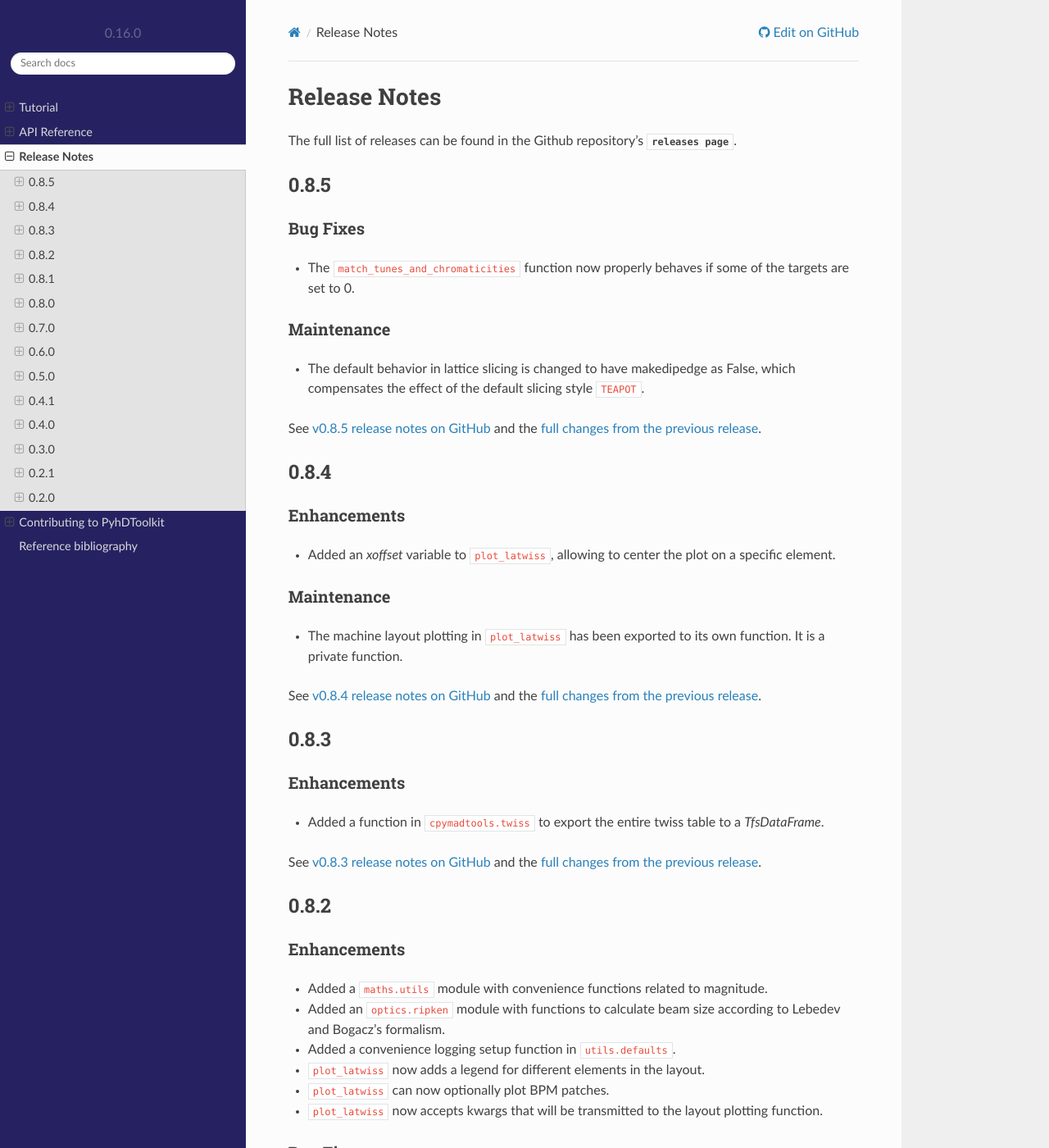
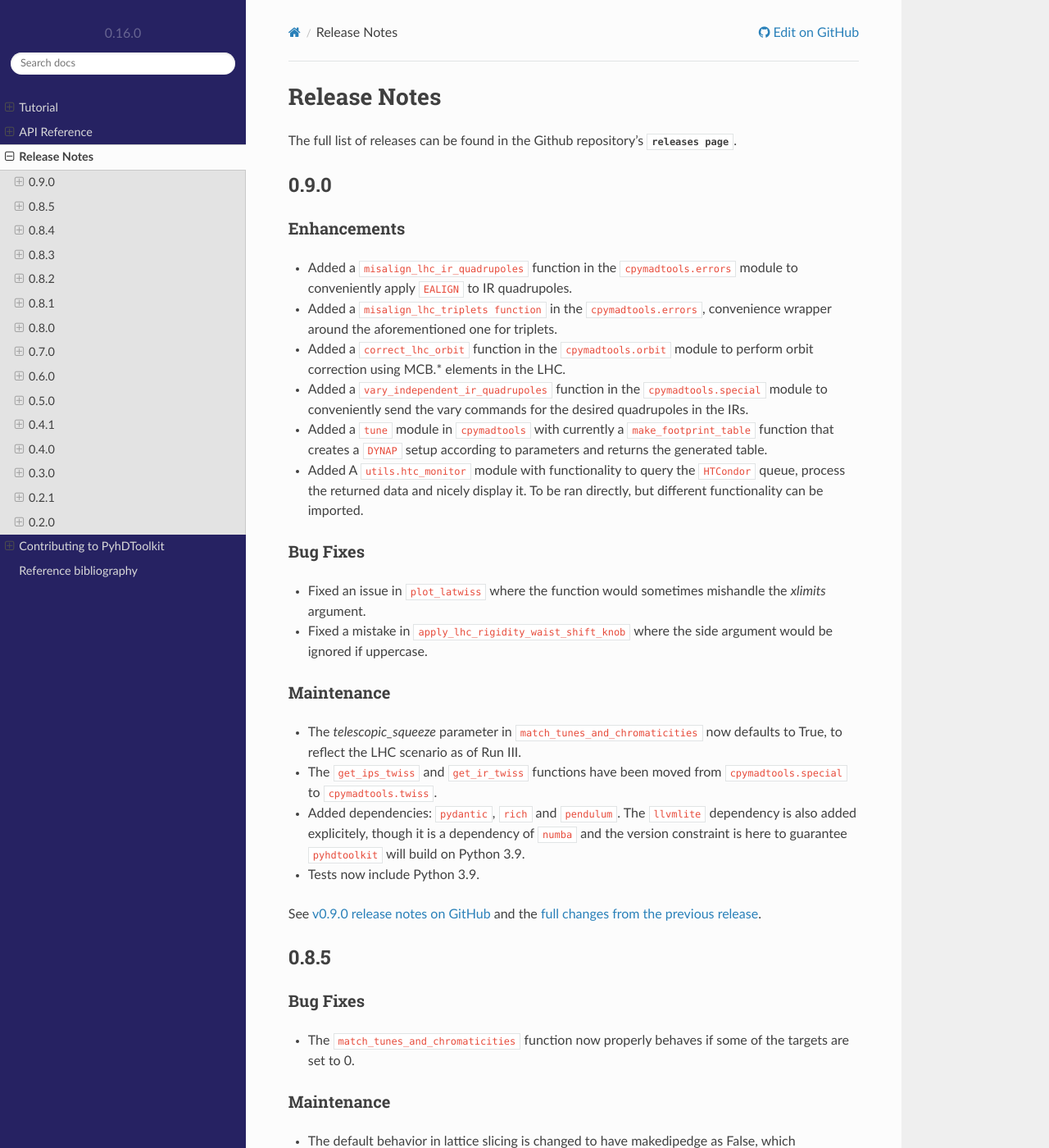
Before and after one commit to fsoubelet/PyhDToolkit, a Sphinx documentation site: the page built from docs/release.rst, in a window 1280 px wide and 1400 px high. Shown: the whole window at 82% size. Built offline with Sphinx 7.4.7 and the Read the Docs theme 2.0.0, drawn with Linux system fonts in a browser that asks for light colours; pages that are not in the unit, such as notebooks, are missing from menus.

Commit message:
release 0.9.0

```diff
--- a/docs/release.rst
+++ b/docs/release.rst
@@ -2,6 +2,40 @@ Release Notes
 =============
 
 The full list of releases can be found in the Github repository's `releases page <https://github.com/fsoubelet/PyhDToolkit/releases>`.
+
+.. _release_0.9.0:
+
+0.9.0
+-----
+
+Enhancements
+~~~~~~~~~~~~
+
+* Added a ``misalign_lhc_ir_quadrupoles`` function in the ``cpymadtools.errors`` module to conveniently apply ``EALIGN`` to IR quadrupoles.
+* Added a ``misalign_lhc_triplets function`` in the ``cpymadtools.errors``, convenience wrapper around the aforementioned one for triplets.
+* Added a ``correct_lhc_orbit`` function in the ``cpymadtools.orbit`` module to perform orbit correction using MCB.* elements in the LHC.
+* Added a ``vary_independent_ir_quadrupoles`` function in the ``cpymadtools.special`` module to conveniently send the vary commands for the desired quadrupoles in the IRs.
+* Added a ``tune`` module in ``cpymadtools`` with currently a ``make_footprint_table`` function that creates a ``DYNAP`` setup according to parameters and returns the generated table.
+* Added A ``utils.htc_monitor`` module with functionality to query the ``HTCondor`` queue, process the returned data and nicely display it. To be ran directly, but different functionality can be imported.
+
+
+Bug Fixes
+~~~~~~~~~
+
+* Fixed an issue in ``plot_latwiss`` where the function would sometimes mishandle the *xlimits* argument.
+* Fixed a mistake in ``apply_lhc_rigidity_waist_shift_knob`` where the side argument would be ignored if uppercase.
+
+
+Maintenance
+~~~~~~~~~~~
+
+* The *telescopic_squeeze* parameter in ``match_tunes_and_chromaticities`` now defaults to True, to reflect the LHC scenario as of Run III.
+* The ``get_ips_twiss`` and ``get_ir_twiss`` functions have been moved from ``cpymadtools.special`` to ``cpymadtools.twiss``.
+* Added dependencies: ``pydantic``, ``rich`` and ``pendulum``. The ``llvmlite`` dependency is also added explicitely, though it is a dependency of ``numba`` and the version constraint is here to guarantee ``pyhdtoolkit`` will build on Python 3.9.
+* Tests now include Python 3.9.
+
+See `v0.9.0 release notes on GitHub <https://github.com/fsoubelet/PyhDToolkit/releases/tag/0.9.0>`_ and the `full changes from the previous release <https://github.com/fsoubelet/PyhDToolkit/compare/0.8.5...0.9.0>`_.
+
 
 .. _release_0.8.5:
 
```
